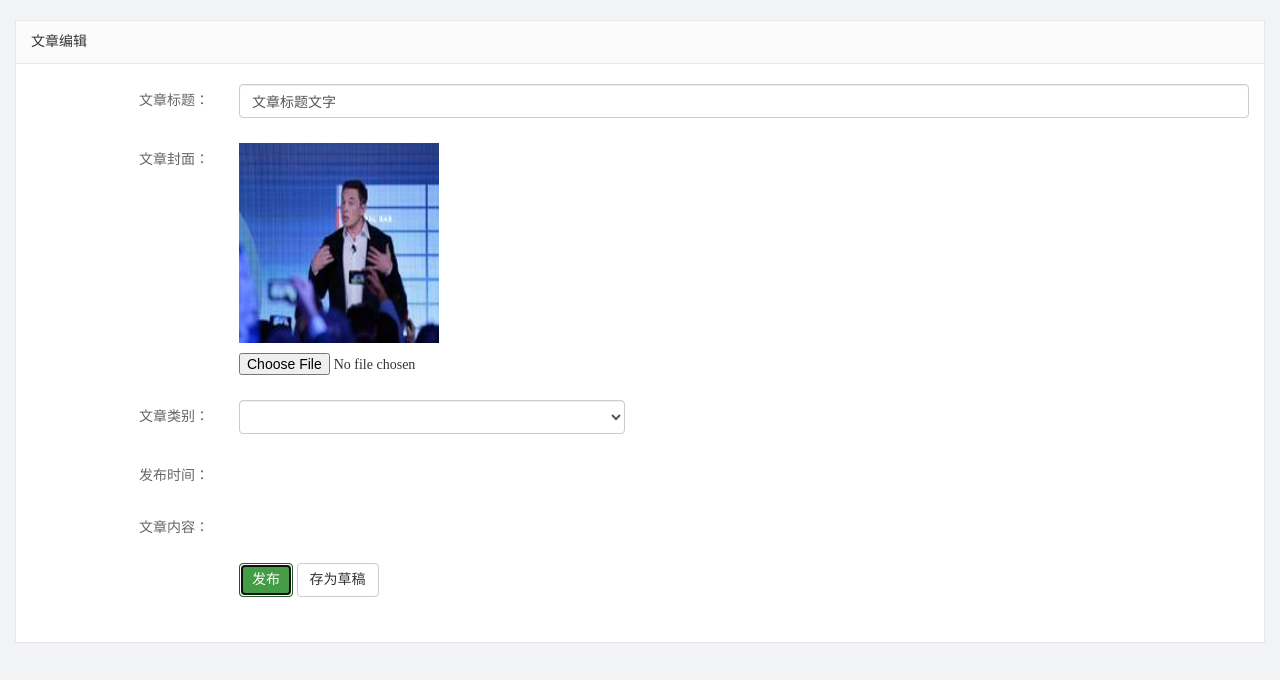
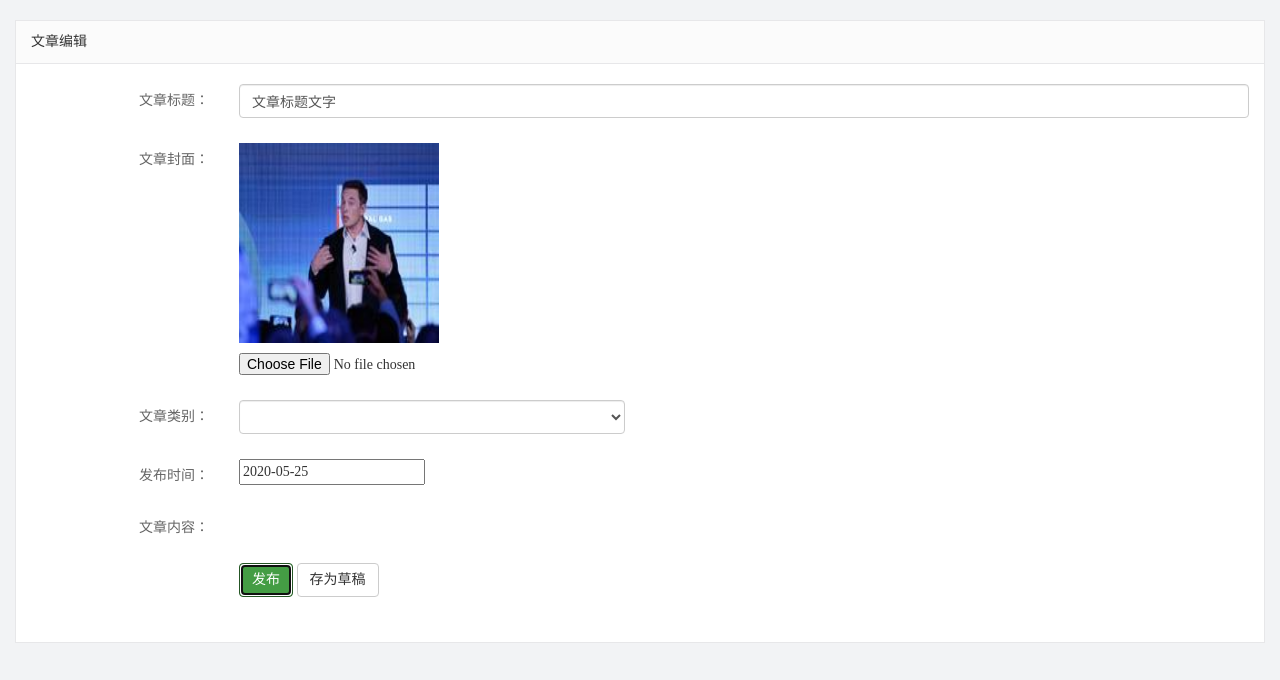
Before and after one commit to simple-live/heban_bignews, a plain HTML site: page admin/article_release.html in a window 1280 px wide. Both pictures are taken after a click on the button "发布". Drawn offline with Linux system fonts and the light colour scheme; no server answers.

Commit message:
'自己保存'

```diff
--- a/admin/article_release.html
+++ b/admin/article_release.html
@@ -10,10 +10,14 @@
     <link rel="stylesheet" href="css/reset.css">
     <link rel="stylesheet" href="css/iconfont.css">
     <link rel="stylesheet" href="css/main.css">
+    <!-- 引入jeDate的样式 -->
+    <link rel="stylesheet" href="./libs/jedate/css/jedate.css">
     <!-- jq -->
     <script src="./libs/jquery-1.12.4.min.js"></script>
     <!-- 模板引擎 -->
     <script src="./libs/template-web.js"></script>
+    <!-- 引入jeDate的js文件 -->
+    <script src="./libs/jedate/js/jedate.js"></script>
 </head>
 
 <body>
@@ -46,6 +50,7 @@
                 <div class="form-group">
                     <label class="col-sm-2 control-label">发布时间：</label>
                     <div class="col-sm-4">
+                        <input type="text" placeholder="请选择日期" readonly name="date" id="artcileDate" class="jeinput">
                     </div>
                 </div>
                 <div class="form-group">
--- a/admin/js/article_release.js
+++ b/admin/js/article_release.js
@@ -21,12 +21,18 @@ $(function () {
             }
         }
     })
-
+    // 3.日期插件初始化
+    jeDate('#artcileDate', {
+        trigger: 'click',
+        theme:{bgcolor:'orange',pnColor:'bule'},
+        format: 'YYYY-MM-DD',
+        isinitVal:true
+    })
     // 发表文章
     $('.btn-release').on('click',function(e){
         e.preventDefault()
         // FormData:传入的表单必须是dom元素
-        // let formdata = new FormData($('#form')[0])
-        console.log($('.category').val())
+        let formdata = new FormData($('#form')[0])
+        console.log(...formdata)
     })
 })
```
